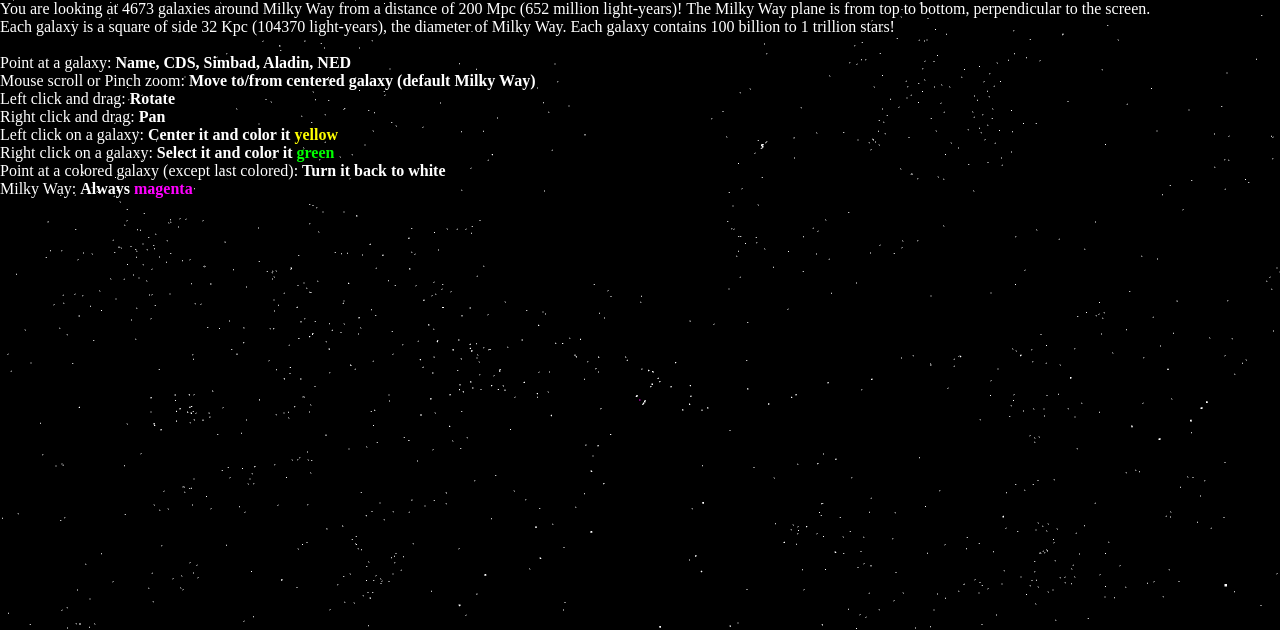
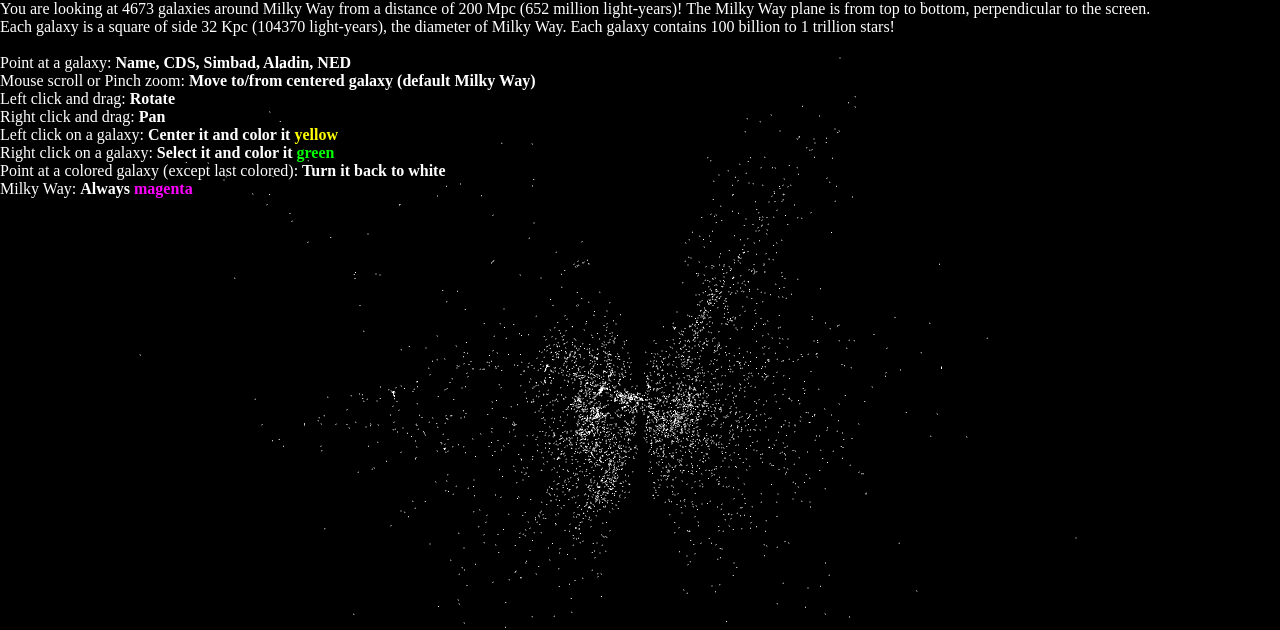
Before and after one commit to RiteshSingh/galaxies, a plain HTML site: page index.htm in a window 1280 px wide. Shown: the top 630 px of the page. Drawn offline with Linux system fonts and the light colour scheme; animation ran at ten frames a second.

Commit message:
Update index.htm

```diff
--- a/index.htm
+++ b/index.htm
@@ -17,7 +17,7 @@ var scene = new THREE.Scene();
 
 // Create a basic perspective camera
 var camera = new THREE.PerspectiveCamera( 75, window.innerWidth/window.innerHeight, 0.1, 1000 );
-camera.position.x = 10;
+camera.position.x = 200;
 
 // Create a renderer with Antialiasing
 var renderer = new THREE.WebGLRenderer({antialias:true});
```
